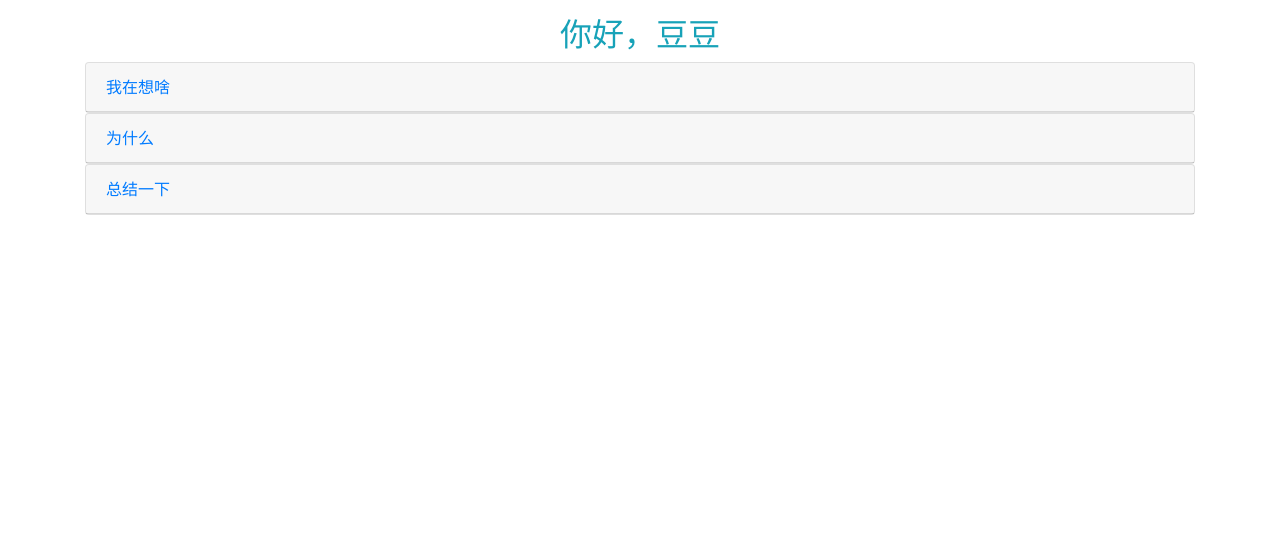
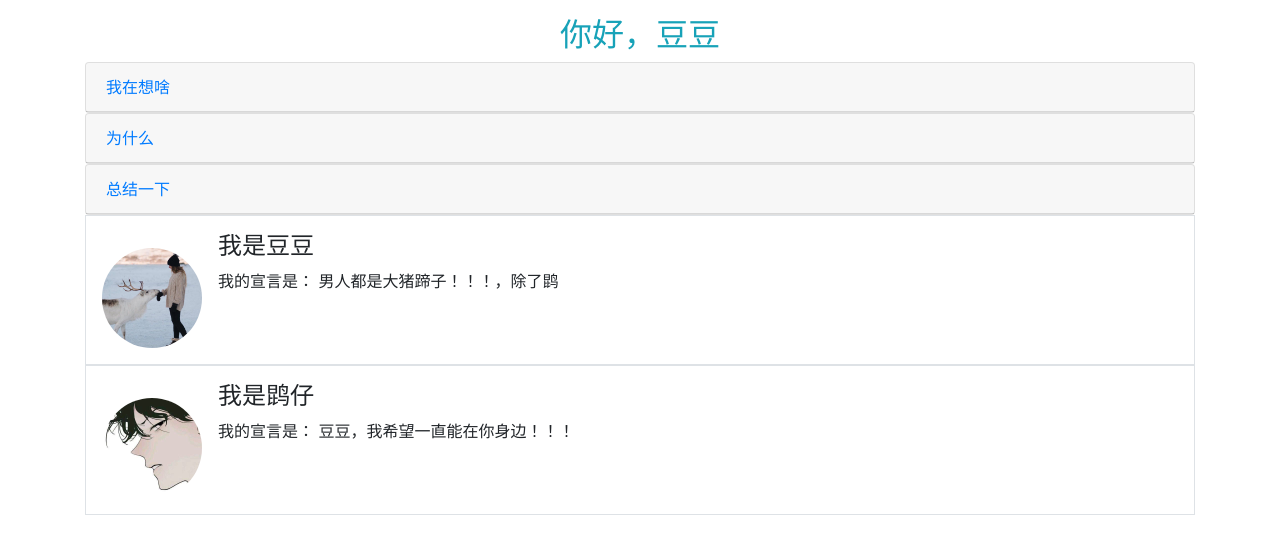
Before and after one commit to kingbird90/DreamFarm, a Spring Boot app: page / in a window 1280 px wide. Shown: the top 554 px of the page. Run offline with Spring Boot 4, Linux system fonts and the light colour scheme.

Commit message:
提交代码

```diff
--- a/src/main/resources/templates/index.html
+++ b/src/main/resources/templates/index.html
@@ -1,5 +1,5 @@
 <!DOCTYPE html>
-<html>
+<html xmlns:th="http://www.w3.org/1999/xhtml">
 <head>
     <title>梦想第一站</title>
     <meta charset="utf-8"/>
@@ -25,8 +25,7 @@
             </div>
             <div id="collapseOne" class="collapse" data-parent="#accordion">
                 <div class="card-body">
-                    何银亮，我讨厌你！！！
-					？？？？？？？？？？？
+                    何银亮，虽然你总甩开我去浪，我也不会讨厌你！！！
                 </div>
             </div>
         </div>
@@ -38,8 +37,8 @@
             </div>
             <div id="collapseTwo" class="collapse" data-parent="#accordion">
                 <div class="card-body">
-                    我心里全是你，而你总是忽视我
-					我不听不听不听，男人都是大猪蹄子！！！
+                    我心里全是你，就算你老是忽视我，我还是喜欢你
+					你不听我也要讲，男人都是大猪蹄子我不知道，但我不是呀！！！
                 </div>
             </div>
         </div>
@@ -51,10 +50,25 @@
             </div>
             <div id="collapseThree" class="collapse" data-parent="#accordion">
                 <div class="card-body">
-                    因爱生恨！！！
-					我只记住了你讨厌我
+                    我爱你只是遵从了我的内心，绝不后悔，绝不退缩
                 </div>
             </div>
+        </div>
+    </div>
+
+    <div class="media border p-3">
+        <img th:src="@{/img/dou.jpg}" alt="dou" class="mr-3 mt-3 rounded-circle" style="width:100px;"/>
+        <div class="media-body">
+            <h4>我是豆豆</h4>
+            <p>我的宣言是：  男人都是大猪蹄子！！！，除了鹍</p>
+        </div>
+    </div>
+
+    <div class="media border p-3">
+        <img th:src="@{/img/kun.jpg}" alt="kun" class="mr-3 mt-3 rounded-circle" style="width:100px;"/>
+        <div class="media-body">
+            <h4>我是鹍仔</h4>
+            <p>我的宣言是：  豆豆，我希望一直能在你身边！！！</p>
         </div>
     </div>
 </div>
```
Also changed, not shown: src/main/resources/static/img/dou.jpg (added), src/main/resources/static/img/kun.jpg (added).
